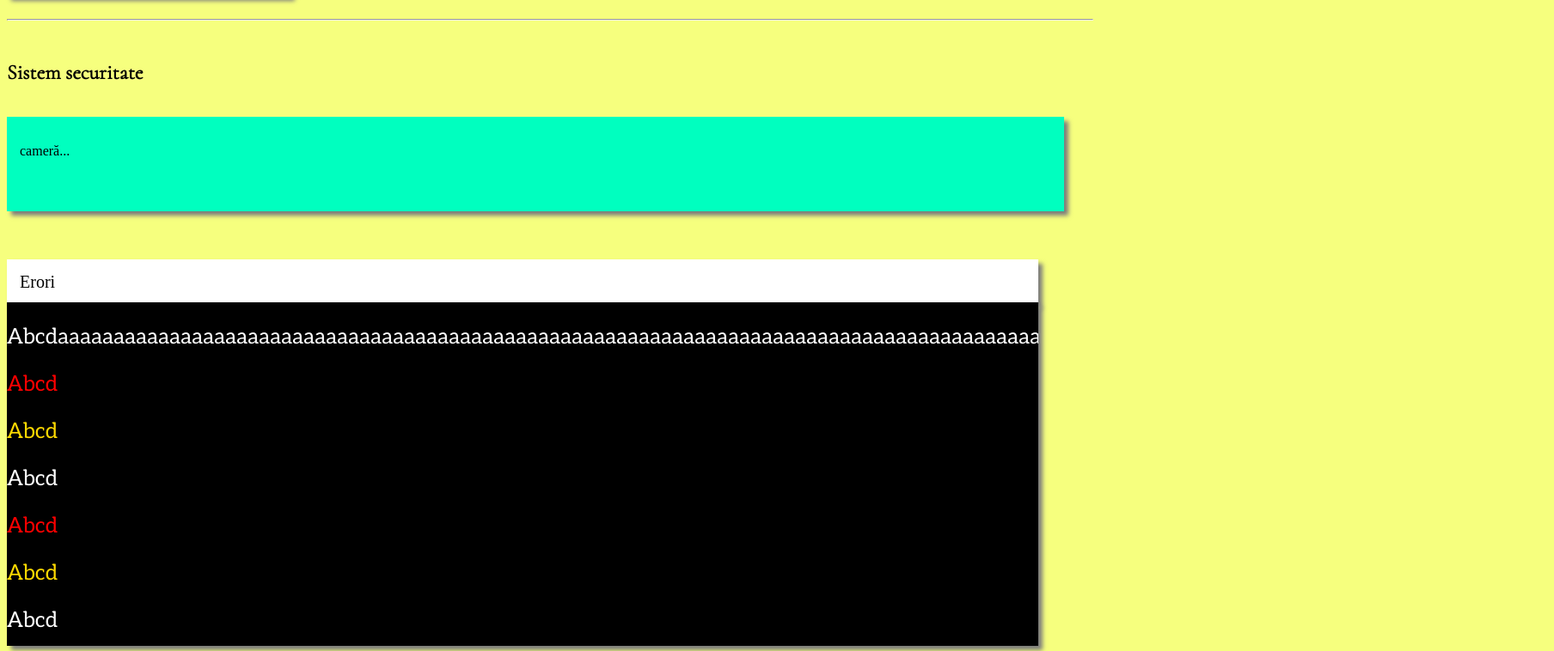
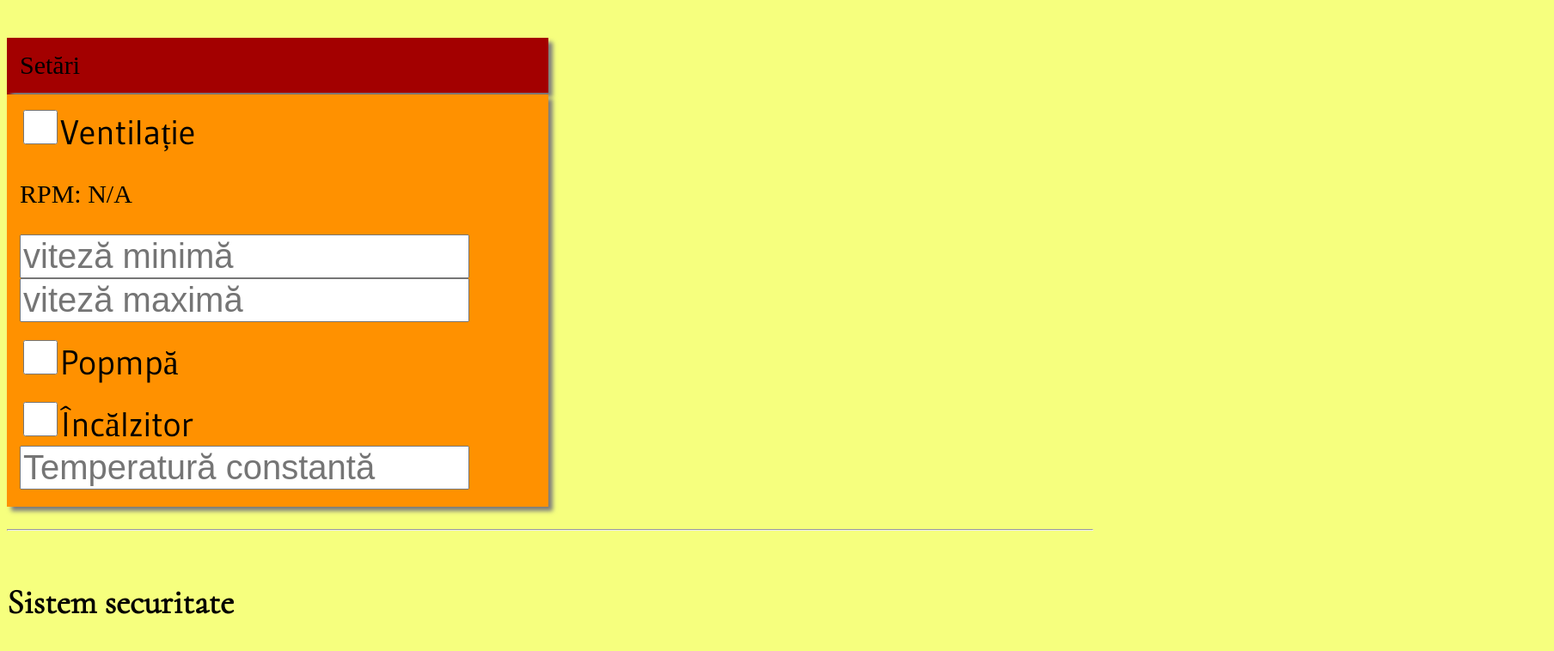
Before and after one commit to PianoArts2007/web-test, a plain HTML site: page index.html in a window 1280 px wide. Shown: the part 1035-1793 px from the top of the page at 86% size, 1808 px wide, since content can reach past the window. Drawn offline with nearby package versions, Linux system fonts and the light colour scheme; a web font is replaced by a local one.

Commit message:
Update style.css

```diff
--- a/style.css
+++ b/style.css
@@ -100,6 +100,112 @@ input [type="checkbox"] {
 #text2 {
     font-family: Adamina;
 }
+/*Optimizations*/
 @media all {
-
+    body {
+        background-color: rgb(246, 255, 126);
+    }
+    h1 {
+        text-align: center;
+        font-family: IBM Plex Sans;
+        font-size: 70px;
+    }
+    #infoOut {
+        background-color: rgb(21, 255, 0);
+        width:590px;
+        box-shadow: 5px 5px 5px rgb(124, 124, 124);
+        border-radius: 10px;
+    }
+    #infoIn {
+        background-color: rgb(0, 204, 255);
+        width:590px;
+        box-shadow: 5px 5px 5px rgb(124, 124, 124);
+        border-radius: 10px;
+    }
+    #ventSetting {
+        background-color: rgb(255, 145, 0);
+        width:600px;
+        height:450px;
+        box-shadow: 5px 5px 5px rgb(124, 124, 124);
+        padding: 15px 15px 15px;
+    }
+    h3 {
+        margin-left: 15px;
+        font-family: Space Mono;
+        font-size: 40px;
+    }
+    h2 {
+        font-family: Cormorant;
+        font-size: 40px;
+    }
+    #security {
+        background-color: rgb(0, 255, 191);
+        width:1100px;
+        height:90px;
+        box-shadow: 5px 5px 5px rgb(124, 124, 124);
+        min-width: 60px;
+        padding: 15px 15px 15px;
+    }
+    #errors {
+        background-color: rgb(0, 0, 0);
+        width:1800px;
+        height:600px;
+        box-shadow: 5px 5px 5px rgb(124, 124, 124);
+    }
+    #yscroll {
+        overflow-y: scroll;
+        overflow-x: scroll;
+        height: 600px;
+    }
+    #whiteText {
+        font-family: Aleo;
+        color: rgb(255, 255, 255);
+        font-size: 40px;
+    }
+    #errorText {
+        font-family: Aleo;
+        color: rgb(255, 0, 0);
+        font-size: 40px;
+    }
+    #warningText {
+        font-family: Aleo;
+        color: rgb(255, 217, 0);
+        font-size: 40px;
+    }
+    #topErrorList {
+        height: 70px;
+        width:1800px;
+        background-color: rgb(255, 255, 255);
+    }
+    input [type="checkbox"] {
+        font-size: .25em;
+    }
+    #settings {
+        width: 40px;
+        height: 40px;
+        /*font-size: 40px;*/
+        font-family: Gudea;
+    }
+    #text {
+        font-size: 40px;
+        font-family: Gudea;
+    }
+    #speedsettings {
+        font-size: 40px;
+    }
+    #topSetings {
+        background-color: rgb(163, 0, 0);
+        width:630px;
+        height: 66px;
+    }
+    #text3 {
+        font-size: 30px;
+        font-family: Palanquin;
+        box-shadow: 5px 5px 5px rgb(124, 124, 124);
+        padding: 15px 15px 15px;
+    }
+    #text2 {
+        font-family: Adamina;
+        font-size: 30px;
+    }
 }
```
